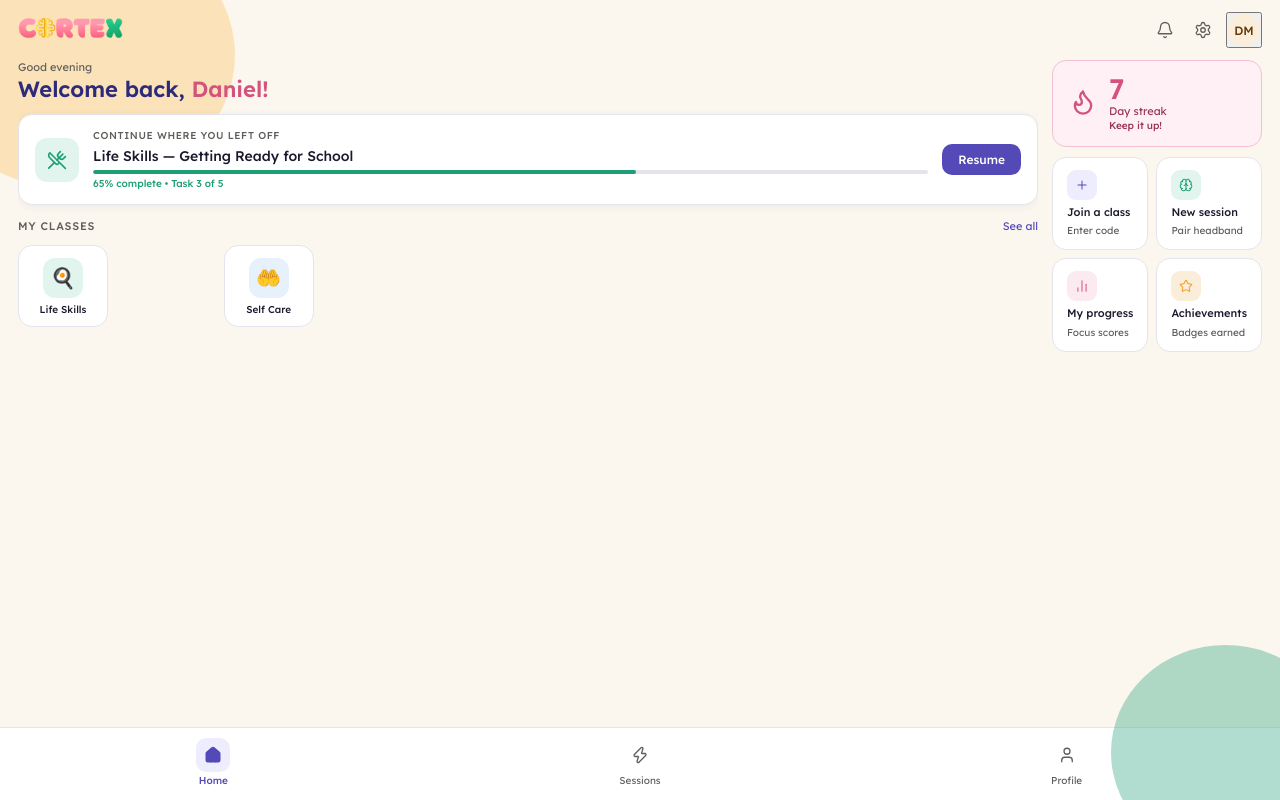
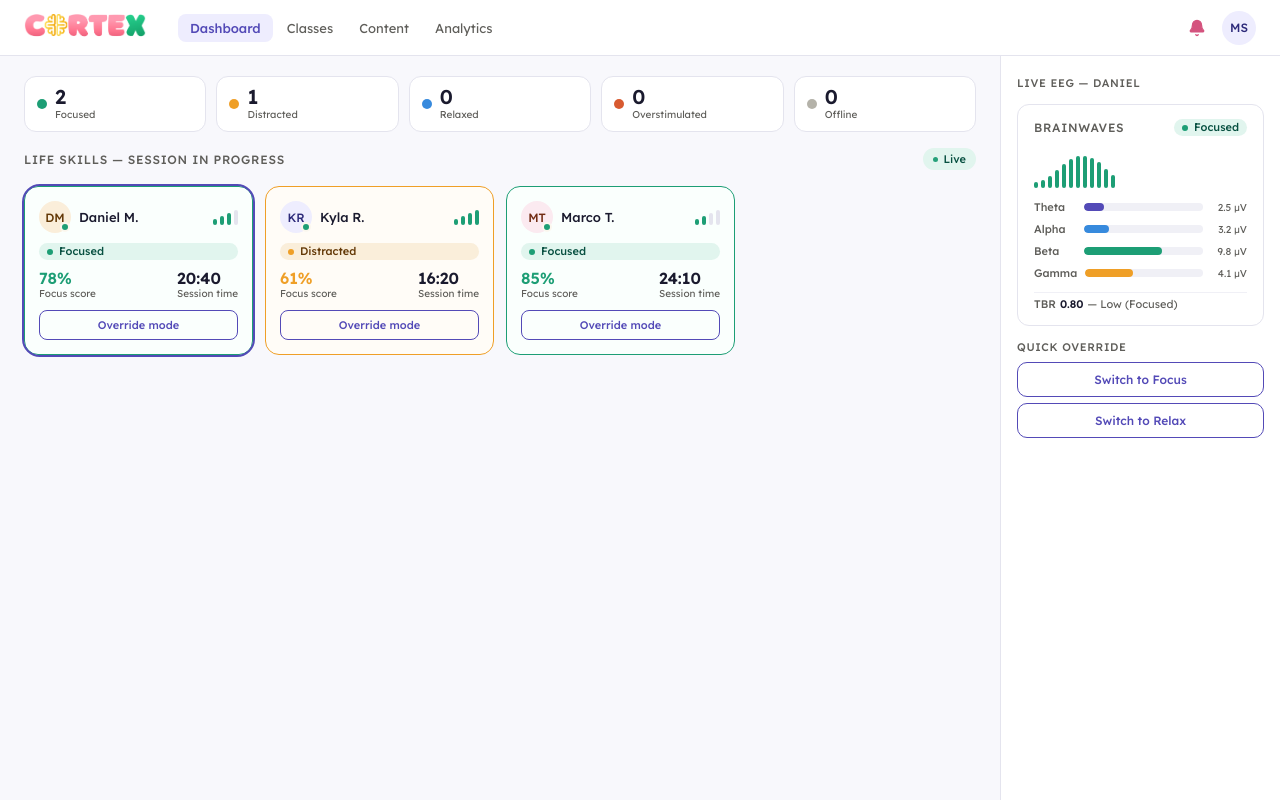
Before and after one commit to cortex-thesis/cortex-web, a React (Vite) app: page /teacher/dashboard in a window 1280 px wide. Before the commit this address led to /student/home. Built offline with nearby package versions, Linux system fonts and the light colour scheme.

Commit message:
Added Teacher Dashboard screen

```diff
--- /dev/null
+++ b/src/pages/teacher/Dashboard.module.css
@@ -0,0 +1,179 @@
+.layout {
+  display: flex;
+  gap: 0;
+  height: calc(100vh - 56px);
+  margin: -24px -32px;
+}
+
+.main {
+  flex: 1;
+  padding: 20px 24px;
+  display: flex;
+  flex-direction: column;
+  gap: 16px;
+  overflow-y: auto;
+  min-width: 0;
+}
+
+.summaryBar {
+  display: flex;
+  gap: 10px;
+}
+
+.summaryCard {
+  flex: 1;
+  background: #ffffff;
+  border: 1px solid #e4e4ee;
+  border-radius: 12px;
+  padding: 10px 12px;
+  display: flex;
+  align-items: center;
+  gap: 8px;
+}
+
+.summaryDot {
+  width: 10px;
+  height: 10px;
+  border-radius: 50%;
+  flex-shrink: 0;
+}
+
+.summaryInfo {
+  display: flex;
+  flex-direction: column;
+  gap: 1px;
+}
+
+.summaryNum {
+  font-family: 'Lexend', sans-serif;
+  font-size: 20px;
+  font-weight: 600;
+  color: #1a1a2e;
+  line-height: 1;
+}
+
+.summaryLabel {
+  font-family: 'Lexend', sans-serif;
+  font-size: 10px;
+  font-weight: 400;
+  color: #5f5e5a;
+}
+
+.sectionHeader {
+  display: flex;
+  align-items: center;
+  justify-content: space-between;
+}
+
+.sectionTitle {
+  font-family: 'Lexend', sans-serif;
+  font-size: 12px;
+  font-weight: 500;
+  color: #5f5e5a;
+  text-transform: uppercase;
+  letter-spacing: 0.06em;
+}
+
+.livePill {
+  display: inline-flex;
+  align-items: center;
+  gap: 5px;
+  background: #e1f5ee;
+  border-radius: 9999px;
+  padding: 4px 10px;
+  font-family: 'Lexend', sans-serif;
+  font-size: 11px;
+  font-weight: 500;
+  color: #085041;
+}
+
+.liveDot {
+  width: 5px;
+  height: 5px;
+  border-radius: 50%;
+  background: #1d9e75;
+  animation: livePulse 1.4s ease-in-out infinite;
+}
+
+@keyframes livePulse {
+  0%,
+  100% {
+    opacity: 1;
+  }
+  50% {
+    opacity: 0.3;
+  }
+}
+
+.grid {
+  display: grid;
+  grid-template-columns: repeat(auto-fill, minmax(200px, 1fr));
+  gap: 12px;
+}
+
+.cardSelected {
+  outline: 2px solid #534ab7;
+  border-radius: 16px;
+}
+
+.sidebar {
+  width: 280px;
+  border-left: 1px solid #e4e4ee;
+  padding: 20px 16px;
+  display: flex;
+  flex-direction: column;
+  gap: 14px;
+  overflow-y: auto;
+  background: #ffffff;
+  flex-shrink: 0;
+}
+
+.sidebarTitle {
+  font-family: 'Lexend', sans-serif;
+  font-size: 11px;
+  font-weight: 500;
+  color: #5f5e5a;
+  text-transform: uppercase;
+  letter-spacing: 0.06em;
+}
+
+.selectedInfo {
+  display: flex;
+  flex-direction: column;
+  gap: 8px;
+}
+
+.overrideButtons {
+  display: flex;
+  flex-direction: column;
+  gap: 6px;
+}
+
+.overrideBtn {
+  width: 100%;
+  padding: 9px;
+  border-radius: 10px;
+  border: 1.5px solid #534ab7;
+  background: transparent;
+  color: #534ab7;
+  font-family: 'Lexend', sans-serif;
+  font-size: 12px;
+  font-weight: 500;
+  cursor: pointer;
+  transition: background 0.15s ease;
+}
+
+.overrideBtn:hover {
+  background: #eeedfe;
+}
+
+.noSelection {
+  display: flex;
+  align-items: center;
+  justify-content: center;
+  height: 120px;
+  font-family: 'Lexend', sans-serif;
+  font-size: 12px;
+  color: #b4b2a9;
+  text-align: center;
+}
--- /dev/null
+++ b/src/pages/teacher/Dashboard.tsx
@@ -0,0 +1,191 @@
+import { useState, useEffect } from 'react'
+import { TeacherDashboardTemplate } from '../../components/templates'
+import { StudentStateCard, EEGWaveDisplay } from '../../components/molecules'
+import type { StudentLive } from '../../types'
+import type { CognitiveState } from '../../constants/states'
+import { mockTeacher, mockStudentsLive, createMockEEGStream } from '../../mocks'
+import styles from './Dashboard.module.css'
+
+type StateCount = Record<CognitiveState | 'offline', number>
+
+function countStates(students: StudentLive[]): StateCount {
+  return students.reduce(
+    (acc, s) => {
+      if (!s.isConnected || !s.currentState) {
+        acc.offline += 1
+      } else {
+        acc[s.currentState] += 1
+      }
+      return acc
+    },
+    { focused: 0, relaxed: 0, distracted: 0, overstimulated: 0, offline: 0 }
+  )
+}
+
+function getBandPowers(state: CognitiveState | null | undefined) {
+  if (!state) return null
+  switch (state) {
+    case 'focused':
+      return { theta: 2.5, alpha: 3.2, beta: 9.8, gamma: 4.1, tbr: 0.8 }
+    case 'relaxed':
+      return { theta: 4.1, alpha: 8.6, beta: 3.1, gamma: 1.2, tbr: 1.3 }
+    case 'distracted':
+      return { theta: 8.4, alpha: 4.0, beta: 2.9, gamma: 0.9, tbr: 2.8 }
+    case 'overstimulated':
+      return { theta: 3.0, alpha: 2.1, beta: 11.5, gamma: 4.8, tbr: 0.6 }
+    default:
+      return { theta: 4.0, alpha: 4.0, beta: 4.0, gamma: 2.0, tbr: 1.0 }
+  }
+}
+
+const SUMMARY_STATES: {
+  key: CognitiveState | 'offline'
+  label: string
+  color: string
+}[] = [
+  { key: 'focused', label: 'Focused', color: '#1D9E75' },
+  { key: 'distracted', label: 'Distracted', color: '#EF9F27' },
+  { key: 'relaxed', label: 'Relaxed', color: '#378ADD' },
+  { key: 'overstimulated', label: 'Overstimulated', color: '#D85A30' },
+  { key: 'offline', label: 'Offline', color: '#B4B2A9' },
+]
+
+export default function Dashboard() {
+  const [students, setStudents] = useState<StudentLive[]>(mockStudentsLive)
+  const [selectedId, setSelectedId] = useState<string | null>(
+    mockStudentsLive[0]?.id ?? null
+  )
+  const [overrideTarget, setOverrideTarget] = useState<string | null>(null)
+
+  const selectedStudent = students.find((s) => s.id === selectedId)
+  const counts = countStates(students)
+
+  // Simulate live EEG state updates for all students
+  useEffect(() => {
+    const stops = mockStudentsLive.map((student) =>
+      createMockEEGStream(
+        (state: CognitiveState) => {
+          setStudents((prev) =>
+            prev.map((s) =>
+              s.id === student.id ? { ...s, currentState: state } : s
+            )
+          )
+        },
+        4000 + Math.random() * 2000
+      )
+    )
+    return () => stops.forEach((stop) => stop())
+  }, [])
+
+  function handleOverride(studentId: string) {
+    setOverrideTarget(studentId)
+  }
+
+  function handleOverrideConfirm(targetMode: 'focus' | 'relax') {
+    const targetId = overrideTarget || selectedStudent?.id
+    if (!targetId) return
+
+    setStudents((prev) =>
+      prev.map((s) =>
+        s.id === targetId
+          ? {
+              ...s,
+              currentState: targetMode === 'focus' ? 'focused' : 'relaxed',
+            }
+          : s
+      )
+    )
+    setOverrideTarget(null)
+  }
+
+  return (
+    <TeacherDashboardTemplate user={mockTeacher} hasNotification>
+      <div className={styles.layout}>
+        <div className={styles.main}>
+          <div className={styles.summaryBar}>
+            {SUMMARY_STATES.map(({ key, label, color }) => (
+              <div key={key} className={styles.summaryCard}>
+                <span
+                  className={styles.summaryDot}
+                  style={{ background: color }}
+                  aria-hidden="true"
+                />
+                <div className={styles.summaryInfo}>
+                  <span className={styles.summaryNum}>
+                    {counts[key as keyof StateCount]}
+                  </span>
+                  <span className={styles.summaryLabel}>{label}</span>
+                </div>
+              </div>
+            ))}
+          </div>
+
+          <div className={styles.sectionHeader}>
+            <span className={styles.sectionTitle}>
+              Life Skills — Session in progress
+            </span>
+            <span className={styles.livePill}>
+              <span className={styles.liveDot} aria-hidden="true" />
+              Live
+            </span>
+          </div>
+
+          <div className={styles.grid}>
+            {students.map((student) => (
+              <div
+                key={student.id}
+                onClick={() => setSelectedId(student.id)}
+                className={selectedId === student.id ? styles.cardSelected : ''}
+              >
+                <StudentStateCard
+                  student={student}
+                  onOverride={handleOverride}
+                />
+              </div>
+            ))}
+          </div>
+        </div>
+
+        <div className={styles.sidebar}>
+          {selectedStudent ? (
+            <>
+              <span className={styles.sidebarTitle}>
+                Live EEG — {selectedStudent.name.split(' ')[0]}
+              </span>
+              <EEGWaveDisplay
+                state={selectedStudent.currentState}
+                bandPowers={
+                  selectedStudent.isConnected
+                    ? getBandPowers(selectedStudent.currentState)
+                    : null
+                }
+              />
+
+              <div className={styles.selectedInfo}>
+                <span className={styles.sidebarTitle}>Quick override</span>
+                <div className={styles.overrideButtons}>
+                  <button
+                    className={styles.overrideBtn}
+                    onClick={() => handleOverrideConfirm('focus')}
+                  >
+                    Switch to Focus
+                  </button>
+                  <button
+                    className={styles.overrideBtn}
+                    onClick={() => handleOverrideConfirm('relax')}
+                  >
+                    Switch to Relax
+                  </button>
+                </div>
+              </div>
+            </>
+          ) : (
+            <div className={styles.noSelection}>
+              <span>Click a student card to see their EEG data</span>
+            </div>
+          )}
+        </div>
+      </div>
+    </TeacherDashboardTemplate>
+  )
+}
--- a/src/router/index.tsx
+++ b/src/router/index.tsx
@@ -1,21 +1,27 @@
 import { Routes, Route, Navigate } from 'react-router-dom'
+import Splash from '../pages/student/Splash'
 import Home from '../pages/student/Home'
 import { FocusMode } from '../pages/student/FocusMode'
 import RelaxMode from '../pages/student/RelaxMode'
 import SwitchingModes from '../pages/student/SwitchingModes'
 import SessionSummary from '../pages/student/SessionSummary'
 import LearningJournal from '../pages/student/LearningJournal'
+import EEGPairing from '../pages/student/EEGPairing'
+import Dashboard from '../pages/teacher/Dashboard'
 
 export default function AppRouter() {
   return (
     <Routes>
+      <Route path="/" element={<Splash />} />
       <Route path="/student/home" element={<Home />} />
+      <Route path="/student/eeg-pairing" element={<EEGPairing />} />
       <Route path="/student/focus" element={<FocusMode />} />
       <Route path="/student/relax" element={<RelaxMode />} />
       <Route path="/student/switching" element={<SwitchingModes />} />
       <Route path="/student/session-summary" element={<SessionSummary />} />
       <Route path="/student/journal" element={<LearningJournal />} />
-      <Route path="*" element={<Navigate to="/student/home" replace />} />
+      <Route path="*" element={<Navigate to="/" replace />} />
+      <Route path="/teacher/dashboard" element={<Dashboard />} />
     </Routes>
   )
 }
```
